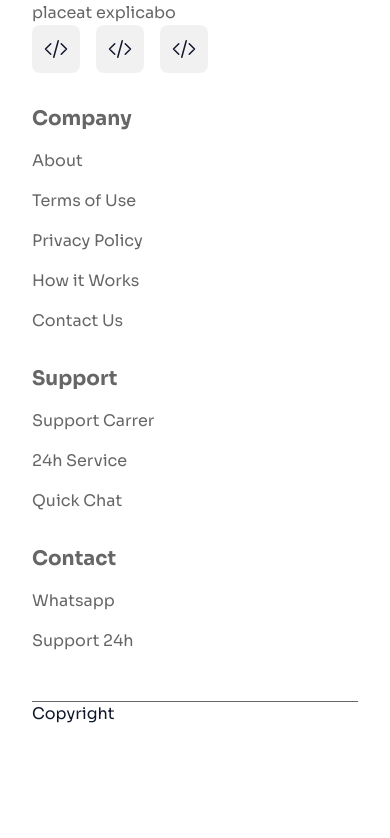
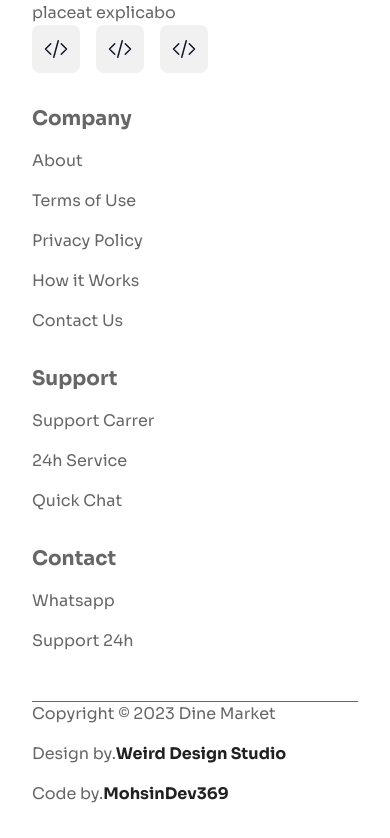
Before and after one commit to MohsinDev369/nextjs-ecom-hackathon2, a Next.js app: page / in a window 390 px wide. Shown: the part 5084-5922 px from the top of the page. Before the commit the page ends 5810 px from the top, so only its background shows below. Built offline with nearby package versions, Linux system fonts and the light colour scheme.

Commit message:
home page complete

```diff
--- a/src/app/layout.tsx
+++ b/src/app/layout.tsx
@@ -16,7 +16,7 @@ export default function RootLayout({
 }) {
   return (
     <html lang="en">
-      <body className={`${sora.className} container `}>
+      <body className={`${sora.className} container`}>
         <Header />
         <main>{children}</main>
       </body>
--- a/src/components/Footer.tsx
+++ b/src/components/Footer.tsx
@@ -92,11 +92,28 @@ export const Footer = () => {
           </ul>
         </div>
       </div>
+      {/* Lower Border */}
       <div
         id="copyright"
-        className="mt-12 grid sm:grid-cols-2 border-t border-[#666]"
+        className="mt-12 mb-8 flex justify-evenly gap-4 max-md:flex-col border-t border-[#666]"
       >
-        Copyright
+        <p className="sm:my-8 sm:mx-32 font-normal text-base text-[#666]">
+          Copyright © 2023 Dine Market
+        </p>
+        <p className="sm:my-8 sm:mx-32 font-normal text-base text-[#666]">
+          Design by.
+          <span className="font-bold text-base text-[#212121]">
+            Weird Design Studio
+          </span>
+        </p>
+        <p className="sm:my-8 sm:mx-32 font-normal text-base text-[#666]">
+          Code by.
+          <a href="https://github.com/MohsinDev369" target="_blank">
+            <span className="font-bold text-base text-[#212121]">
+              MohsinDev369
+            </span>
+          </a>
+        </p>
       </div>
     </footer>
   );
--- a/tailwind.config.js
+++ b/tailwind.config.js
@@ -7,7 +7,7 @@ module.exports = {
       center: true,
       padding: "2rem",
       screens: {
-        "2xl": "1400px",
+        "2xl": "1350px",
       },
     },
     extend: {
```
